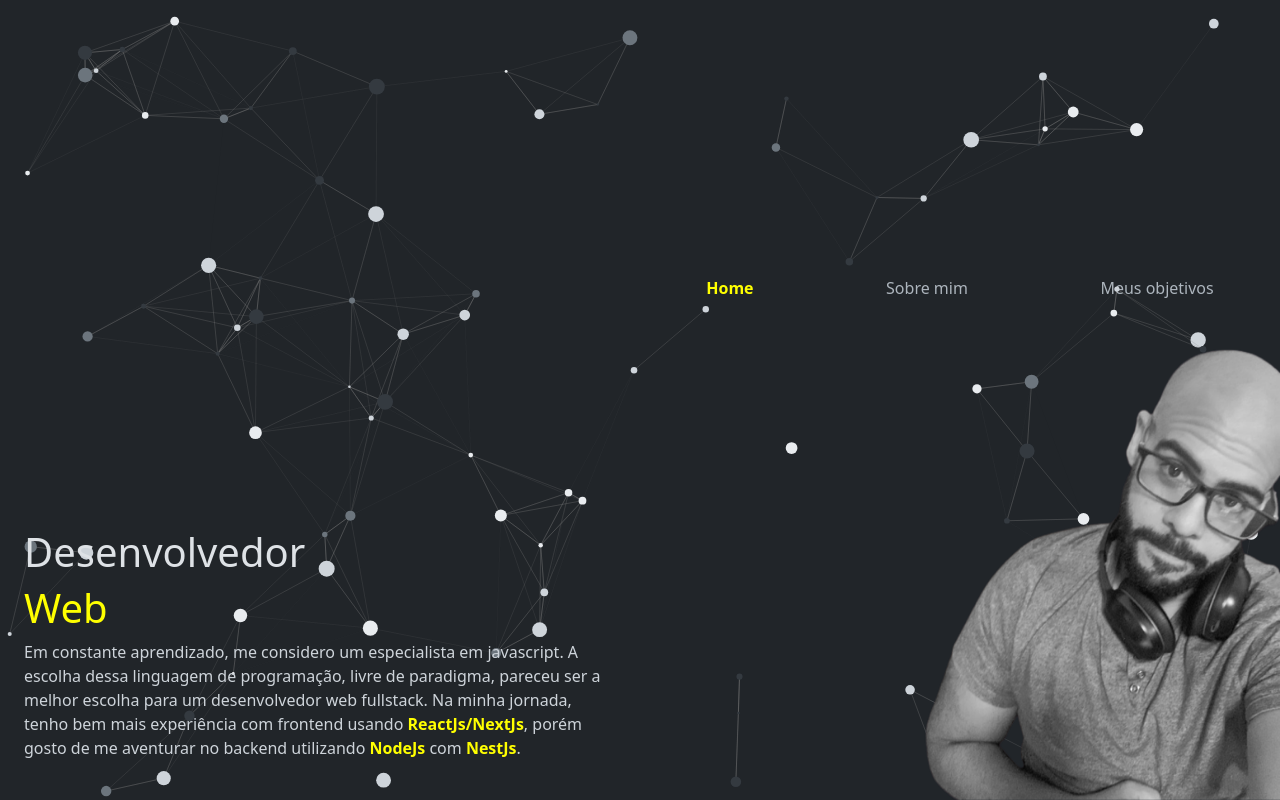
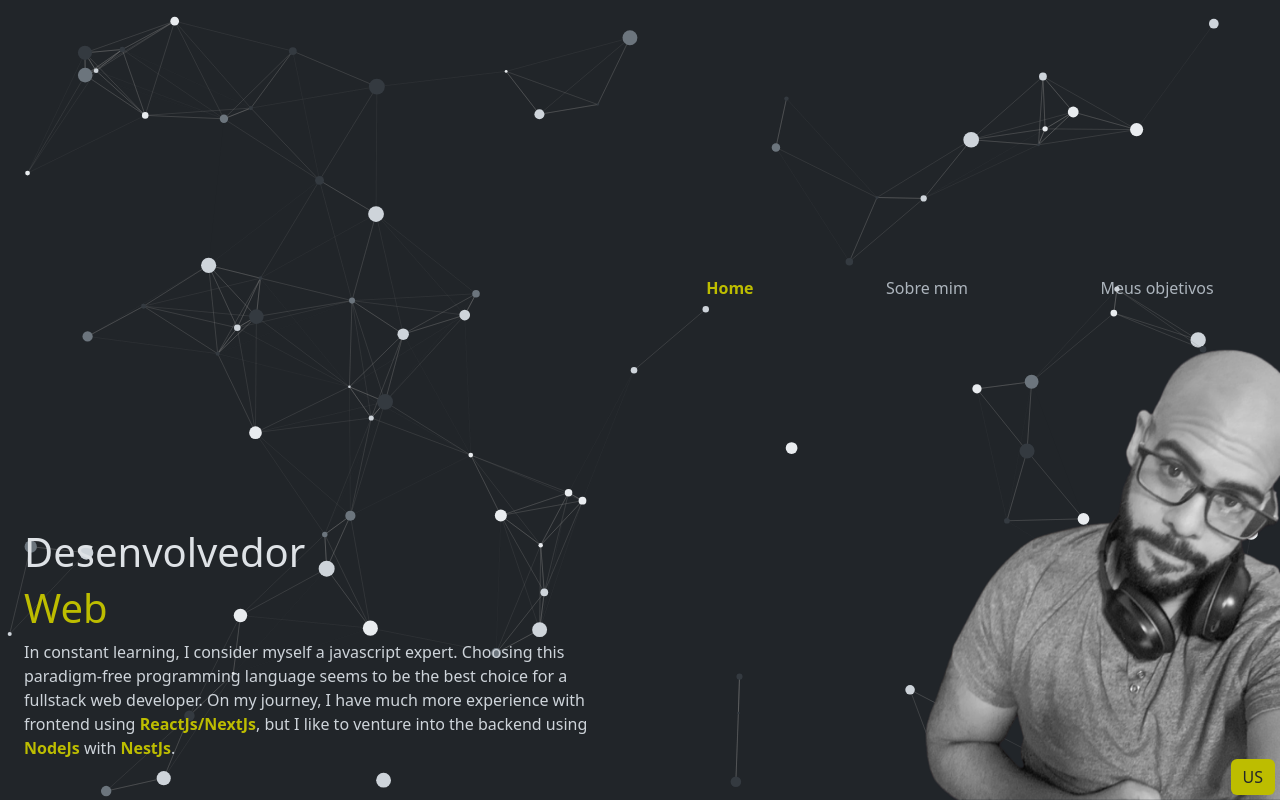
Before and after one commit to Rharuow/Hary-app, a Next.js app: page / in a window 1280 px wide. Built offline with nearby package versions, Linux system fonts and the light colour scheme.

Commit message:
fix: types to leanguages

```diff
--- /dev/null
+++ b/src/app/Language.tsx
@@ -0,0 +1,22 @@
+import React, { createContext, ReactNode, useContext, useState } from "react";
+
+const LanguageContext = createContext(
+  {} as {
+    language: string;
+    setLanguage: React.Dispatch<React.SetStateAction<string>>;
+  }
+);
+
+export const useLanguageContext = () => useContext(LanguageContext);
+
+const LanguageProvider: React.FC<{ children: ReactNode }> = ({ children }) => {
+  const [language, setLanguage] = useState("US");
+
+  return (
+    <LanguageContext.Provider value={{ language, setLanguage }}>
+      {children}
+    </LanguageContext.Provider>
+  );
+};
+
+export default LanguageProvider;
--- a/src/app/Layout.tsx
+++ b/src/app/Layout.tsx
@@ -4,6 +4,8 @@ import type { Container, Engine } from "tsparticles-engine";
 import { loadFull } from "tsparticles";
 
 import options from "./options-particles";
+import { Button } from "react-bootstrap";
+import { useLanguageContext } from "./Language";
 
 const Layout: React.FC<{
   children: any;
@@ -19,8 +21,20 @@ const Layout: React.FC<{
     },
     []
   );
+
+  const { language, setLanguage } = useLanguageContext();
+
   return (
-    <div className="bg-dark min-h-100vh">
+    <div className="bg-dark min-h-100vh position-relative">
+      <Button
+        style={{ position: "fixed", bottom: 5, right: 5, zIndex: 2000 }}
+        className="bg-yellow bg-yellow-light-hover text-dark border-0"
+        onClick={() =>
+          setLanguage((prevState) => (prevState === "US" ? "BR" : "US"))
+        }
+      >
+        {language}
+      </Button>
       {children}
       <Particles
         id="tsparticles"
--- a/src/components/domain/Home/Apresentation.tsx
+++ b/src/components/domain/Home/Apresentation.tsx
@@ -1,20 +1,17 @@
 import React from "react";
+import { useLanguageContext } from "../../../app/Language";
+import { translate, Language } from "../../../translate";
 
 const Apresentation = () => {
+  const { language } = useLanguageContext();
+
   return (
     <div
       className="d-flex flex-column-reverse p-4 w-50"
       style={{ zIndex: 2000 }}
     >
       <p className="text-gray-400">
-        Em constante aprendizado, me considero um especialista em javascript. A
-        escolha dessa linguagem de programação, livre de paradigma, pareceu ser
-        a melhor escolha para um desenvolvedor web fullstack. Na minha jornada,
-        tenho bem mais experiência com frontend usando
-        <span className="text-yellow fw-bolder"> ReactJs/NextJs</span>, porém
-        gosto de me aventurar no backend utilizando{" "}
-        <span className="text-yellow fw-bolder">NodeJs</span> com{" "}
-        <span className="text-yellow fw-bolder">NestJs</span>.
+        {translate.apresentation[language as keyof Language]}
       </p>
       <h1 className="text-yellow">Web</h1>
       <h1 className="text-gray-300">Desenvolvedor</h1>
--- a/src/components/domain/Home/Information/Navigation.tsx
+++ b/src/components/domain/Home/Information/Navigation.tsx
@@ -4,8 +4,6 @@ import React from "react";
 
 const Navigation: React.FC<{ className?: string }> = ({ className = " " }) => {
   const router = useRouter();
-
-  console.log("router = ", router.asPath);
 
   return (
     <div className={`d-flex justify-content-around ${className}`}>
--- a/src/pages/_app.tsx
+++ b/src/pages/_app.tsx
@@ -1,11 +1,14 @@
 import type { AppProps } from "next/app";
+import LanguageProvider from "../app/Language";
 import Layout from "../app/Layout";
 import "../styles/main.scss";
 
 export default function App({ Component, pageProps }: AppProps) {
   return (
-    <Layout>
-      <Component {...pageProps} />
-    </Layout>
+    <LanguageProvider>
+      <Layout>
+        <Component {...pageProps} />
+      </Layout>
+    </LanguageProvider>
   );
 }
--- a/src/styles/_variables.scss
+++ b/src/styles/_variables.scss
@@ -1,4 +1,7 @@
-$yellow: #ffff00;
+$yellow-light: #ffff00;
+$yellow: #bdbd00;
+$yellow-dark: #a8a800;
+
 $gray-100: #f8f9fa;
 $gray-200: #e9ecef;
 $gray-300: #dee2e6;
@@ -20,3 +23,9 @@ $grays: (
   "800": $gray-800,
   "900": $gray-900,
 );
+
+$colors: (
+  "yellow": $yellow,
+  "yellow-light": $yellow-light,
+  "yellow-dark": $yellow-dark,
+);
--- /dev/null
+++ b/src/styles/atomic/_bg.scss
@@ -0,0 +1,8 @@
+@each $key, $color in $colors {
+  .bg-#{$key} {
+    background-color: $color;
+  }
+  .bg-#{$key}-hover:hover {
+    background-color: $color;
+  }
+}
--- a/src/styles/main.scss
+++ b/src/styles/main.scss
@@ -3,6 +3,7 @@
 @import "./variables";
 
 @import "./atomic/sizes";
+@import "./atomic/bg";
 @import "./atomic/text";
 @import "./atomic/spacers";
 @import "./global/reset";
--- /dev/null
+++ b/src/translate.tsx
@@ -0,0 +1,33 @@
+export interface Language {
+  US: "US";
+  BR: "BR";
+}
+
+export const translate = {
+  apresentation: {
+    US: (
+      <>
+        In constant learning, I consider myself a javascript expert. Choosing
+        this paradigm-free programming language seems to be the best choice for
+        a fullstack web developer. On my journey, I have much more experience
+        with frontend using{" "}
+        <span className="text-yellow fw-bolder"> ReactJs/NextJs</span>, but I
+        like to venture into the backend using{" "}
+        <span className="text-yellow fw-bolder">NodeJs</span> with{" "}
+        <span className="text-yellow fw-bolder">NestJs</span>.
+      </>
+    ),
+    BR: (
+      <>
+        Em constante aprendizado, me considero um especialista em javascript. A
+        escolha dessa linguagem de programação, livre de paradigma, pareceu ser
+        a melhor escolha para um desenvolvedor web fullstack. Na minha jornada,
+        tenho bem mais experiência com frontend usando
+        <span className="text-yellow fw-bolder"> ReactJs/NextJs</span>, porém
+        gosto de me aventurar no backend utilizando{" "}
+        <span className="text-yellow fw-bolder">NodeJs</span> com{" "}
+        <span className="text-yellow fw-bolder">NestJs</span>.
+      </>
+    ),
+  },
+};
```
